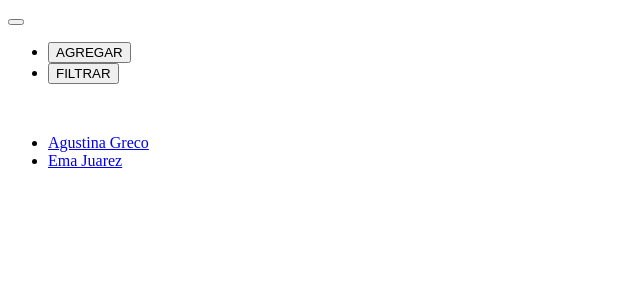
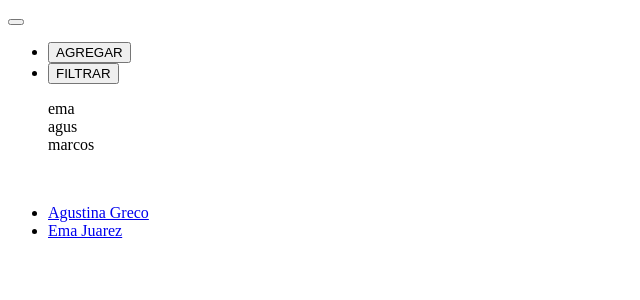
Before and after one commit to agusgreco/projectoreact, a React (Create React App) app in the folder proyectoreact/: page / in a window 1280 px wide. Shown: the top 300 px of the page, without its empty margins (0-640 px from the left). Built offline with nearby package versions, Linux system fonts and the light colour scheme.

Commit message:
nombres prueba

```diff
--- a/proyectoreact/src/components/Tira.js
+++ b/proyectoreact/src/components/Tira.js
@@ -4,10 +4,10 @@ import Tarjeta from './Tarjeta'
 function Tira(params) {
     return (
         <ul>
-       <Tarjeta nombreyapellido="" email="" nacimientoyedad=""/>
+       <Tarjeta nombreyapellido="ema" email="" nacimientoyedad=""/>
        {/* vamos a ver como pasarle informaicon a esta tarjeta */}
-       <Tarjeta nombreyapellido="" email="" nacimientoyedad=""/>
-       <Tarjeta nombreyapellido="" email="" nacimientoyedad=""/>
+       <Tarjeta nombreyapellido="agus" email="" nacimientoyedad=""/>
+       <Tarjeta nombreyapellido="marcos" email="" nacimientoyedad=""/>
 
      </ul>
     );
```
